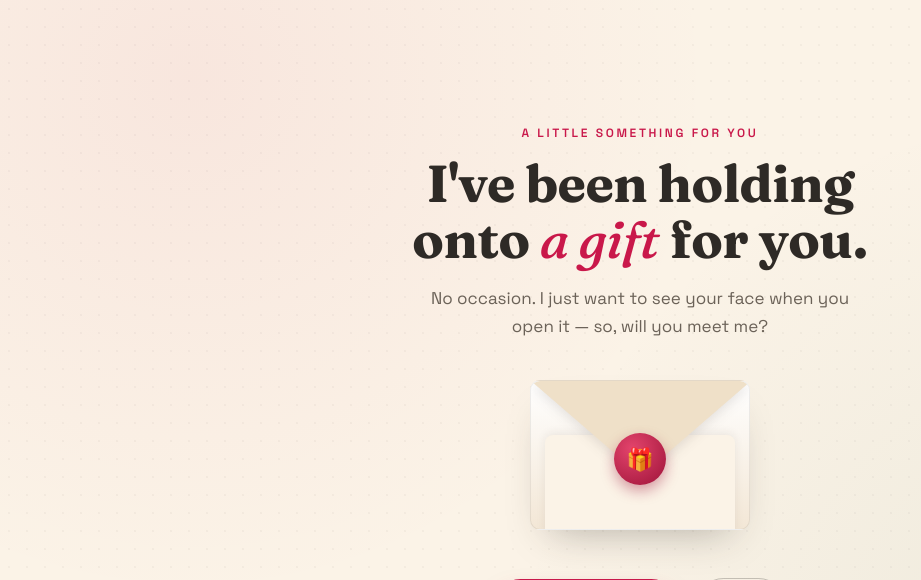
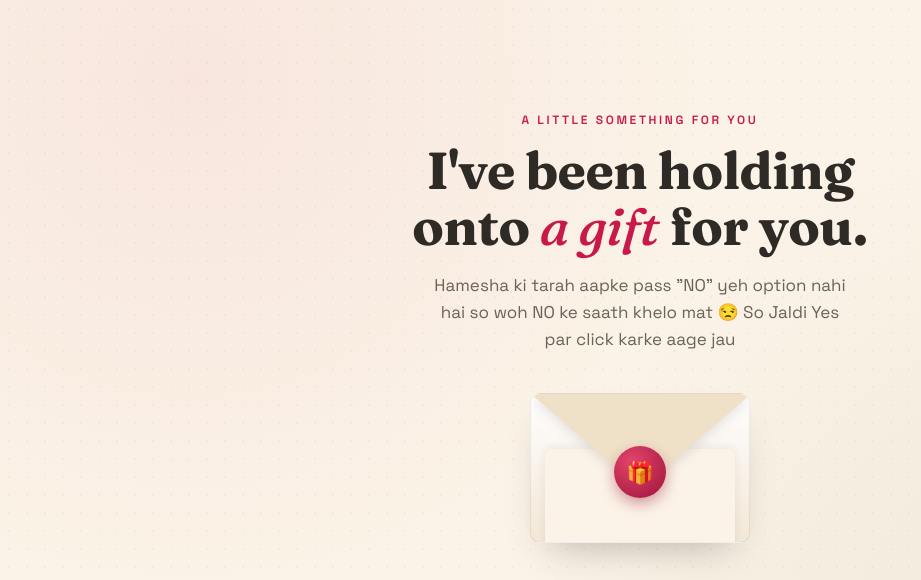
Before and after one commit to yashsawant2004/meet-invite, a Flask app: page / in a window 1280 px wide. Shown: the top 580 px of the page, without its empty margins (0-921 px from the left). Run offline with Flask 3, Linux system fonts and the light colour scheme.

Commit message:
Updated html file

```diff
--- a/templates/index.html
+++ b/templates/index.html
@@ -1,14 +1,18 @@
 <!DOCTYPE html>
 <html lang="en">
+
 <head>
   <meta charset="UTF-8">
   <meta name="viewport" content="width=device-width, initial-scale=1.0">
   <title>A little something for you 🎁</title>
   <link rel="preconnect" href="https://fonts.googleapis.com">
   <link rel="preconnect" href="https://fonts.gstatic.com" crossorigin>
-<link href="https://fonts.googleapis.com/css2?family=Fraunces:ital,opsz,wght@0,9..144,400;0,9..144,600;0,9..144,700;1,9..144,500&family=Space+Grotesk:wght@400;500;600;700&display=swap" rel="stylesheet">
+  <link
+    href="https://fonts.googleapis.com/css2?family=Fraunces:ital,opsz,wght@0,9..144,400;0,9..144,600;0,9..144,700;1,9..144,500&family=Space+Grotesk:wght@400;500;600;700&display=swap"
+    rel="stylesheet">
   <link rel="stylesheet" href="{{ url_for('static', filename='style.css') }}">
 </head>
+
 <body>
 
   <div class="scene">
@@ -17,7 +21,9 @@
       <div id="inviteStage">
         <p class="eyebrow">a little something for you</p>
         <h1>I've been holding<br>onto <em>a gift</em> for you.</h1>
-      <p class="subtext">No occasion. I just want to see your face when you open it — so, will you meet me?</p>
+        <p class="subtext">Hamesha ki tarah aapke pass "NO" yeh option nahi hai so woh NO ke saath khelo mat 😒
+          So Jaldi Yes par click karke aage jau
+        </p>
 
         <div class="envelope-wrap">
           <div class="envelope-body">
@@ -36,7 +42,7 @@
 
       <div class="planner" id="planner">
         <h2>Perfect. When are you free?</h2>
-      <p class="planner-sub">Pick a day that works for you — I'll build the rest around it.</p>
+        <p class="planner-sub">Pick a day that works for you. Ab aap itna bhi bhav mat khaoo 😒</p>
 
         <div class="cal-header">
           <button id="prevMonth" aria-label="Previous month">‹</button>
@@ -54,10 +60,11 @@
         <div class="stamp">🎉</div>
         <h2 id="successDate">It's locked in.</h2>
         <p class="sweet-note">
-        Before you go — I just want you to know that you make everything better just by
-        being in it. You've stuck around through the messy parts, celebrated the good parts,
-        and never once made me feel like too much. I don't say it enough, so: thank you for
-        being exactly who you are. I'm really lucky to call you my best friend. 💛
+          Before you go — I just want you to know that <em>kaisa laga</em> website, yeh toh
+          bas trailer hai, aage bohot kuch aana baaki hai.<br>
+          So stay tuned for upcoming websites.<br>
+          Website ki rating aap call nahi toh WhatsApp pe de sakte ho!!<br>
+          Thank you for reading, my badbad 💛
         </p>
       </div>
 
@@ -66,4 +73,5 @@
 
   <script src="{{ url_for('static', filename='script.js') }}"></script>
 </body>
+
 </html>
```
Lines whose indentation alone changed are shown as unchanged.
